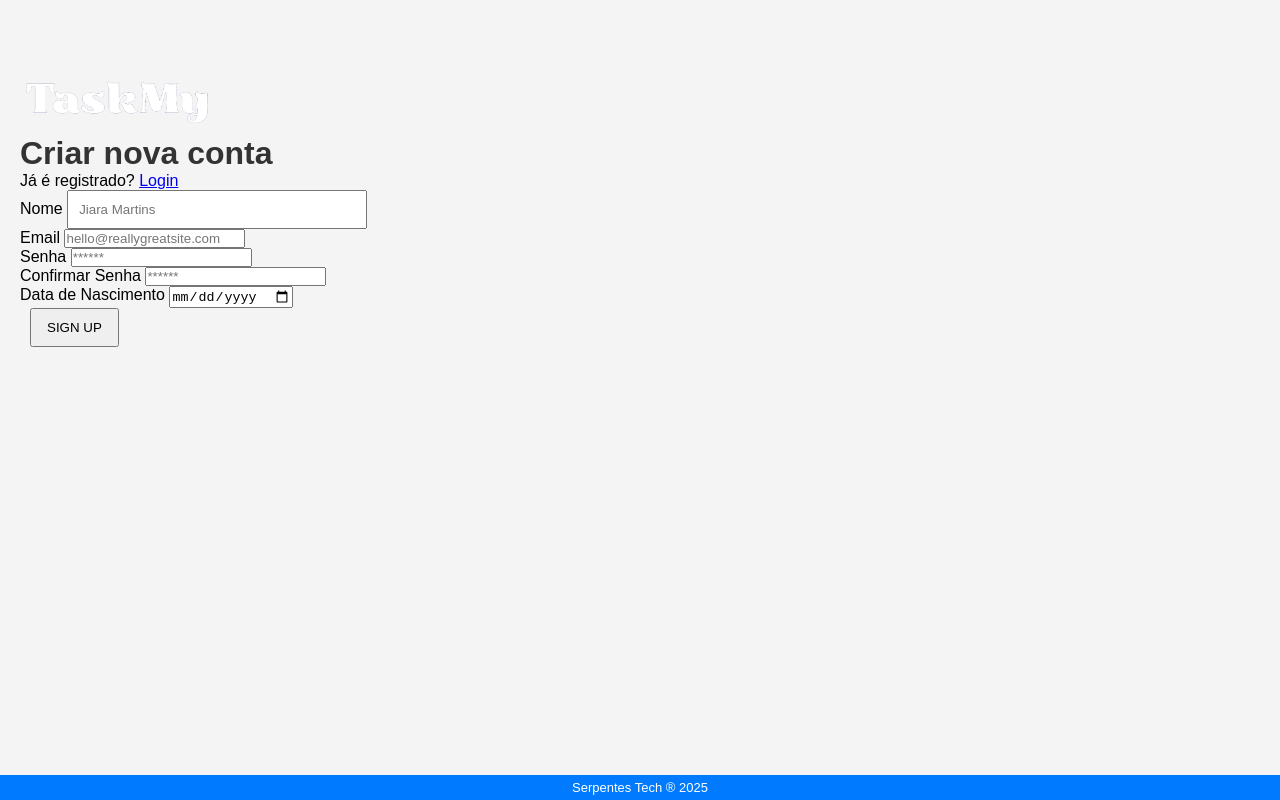
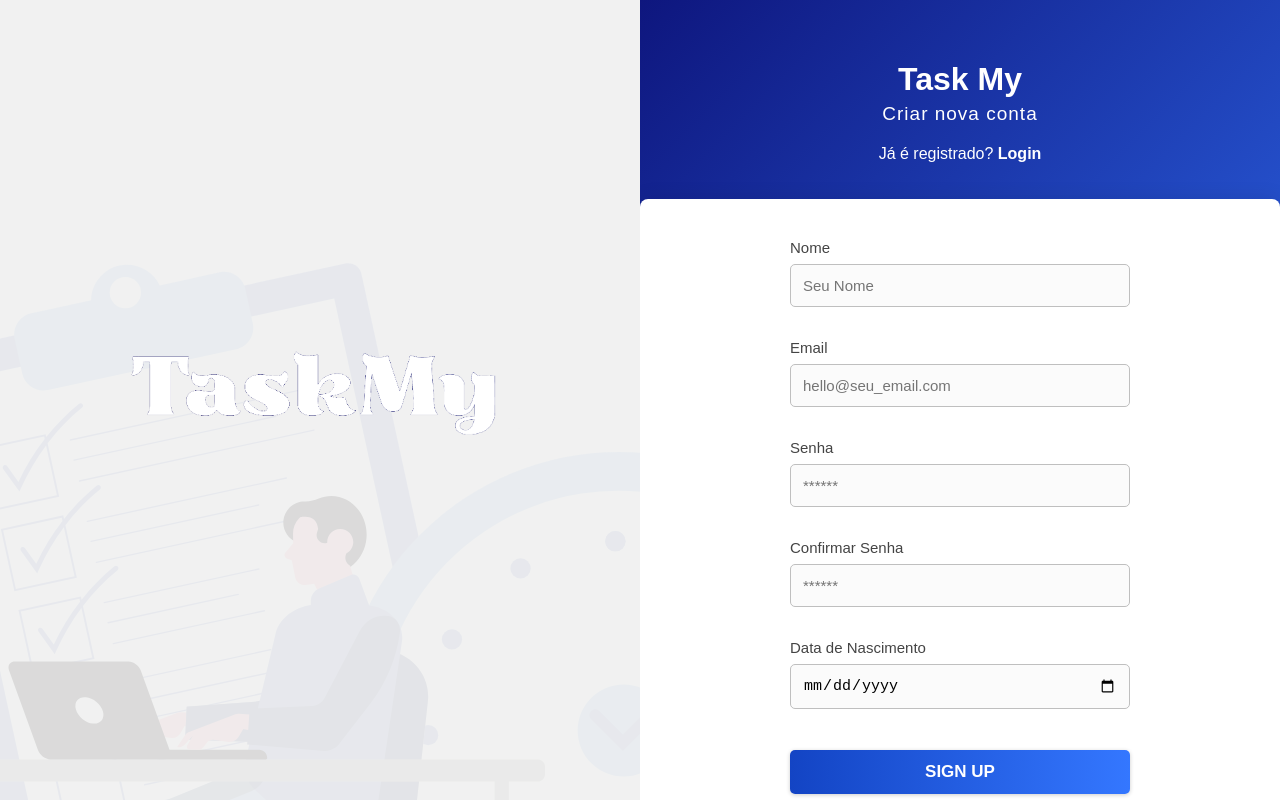
Before and after one commit to EdOliveiraJr/globo_tech_projeto_front, a plain HTML site: page pages/SignUp/SignUp.html in a window 1280 px wide. Drawn offline with Linux system fonts and the light colour scheme.

Commit message:
feat(lsingup): adiciona estilo para a página de singup

```diff
--- a/pages/SignUp/SignUp.html
+++ b/pages/SignUp/SignUp.html
@@ -4,53 +4,60 @@
 <head>
   <meta charset="UTF-8">
   <meta name="viewport" content="width=device-width, initial-scale=1.0">
-  <title>Criar Conta - Lista de Tarefas</title>
-  <link href="https://fonts.googleapis.com/icon?family=Material+Icons" rel="stylesheet">
-  <link rel="stylesheet" href="../../style.css">
-  <script type="module" src="../../layouts/Main/Main.js"></script>
-  <script type="module" src="../../layouts/Footer/Footer.js"></script>
+  <title>Criar Conta - Task My</title>
+  <link rel="stylesheet" href="_signup-style.css">
   <style>
     .error-message {
       color: red;
       font-size: 0.8em;
       height: 1em;
+      display: block;
+      margin-top: 4px;
     }
   </style>
 </head>
 
 <body>
-  <app-main>
-    <div class="signup-container">
-      <img src="../../assets/images/logo.png" alt="Logo TaskMy" width="200">
-      <h1>Criar nova conta</h1>
-      <p>Já é registrado? <a href="../Login/Login.html">Login</a></p>
+  <div class="container">
+    <div class="left-side">
+      <img src="../../assets/images/logo.png" alt="Logo TaskMy" class="logo">
+      <img src="../../assets/images/marca_dagua.svg" alt="Marca d'água" class="marca-dagua">
+    </div>
 
-      <form id="signUpForm" novalidate method="POST" action="/index.html">
-        <div>
+    <div class="right-side">
+      <div class="header">
+        <h1>Task My</h1>
+        <h3>Criar nova conta</h3>
+        <p class="login-link">Já é registrado? <a href="../Login/Login.html">Login</a></p>
+      </div>
+
+      <div class="form-area">
+        <form id="signUpForm" novalidate method="POST" action="../../index.html">
+          <div class="input-group">
             <label for="name">Nome</label>
-          <input type="text" id="name" name="name" placeholder="Jiara Martins" required>
+            <input type="text" id="name" name="name" placeholder="Seu Nome" required>
             <span class="error-message" id="name-error"></span>
           </div>
 
-        <div>
+          <div class="input-group">
             <label for="email">Email</label>
-          <input type="email" id="email" name="email" placeholder="hello@reallygreatsite.com" required>
+            <input type="email" id="email" name="email" placeholder="hello@seu_email.com" required>
             <span class="error-message" id="email-error"></span>
           </div>
 
-        <div>
+          <div class="input-group">
             <label for="password">Senha</label>
             <input type="password" id="password" name="password" placeholder="******" required minlength="6">
             <span class="error-message" id="password-error"></span>
           </div>
 
-        <div>
+          <div class="input-group">
             <label for="confirmPassword">Confirmar Senha</label>
             <input type="password" id="confirmPassword" name="confirmPassword" placeholder="******" required>
             <span class="error-message" id="confirmPassword-error"></span>
           </div>
 
-        <div>
+          <div class="input-group">
             <label for="birthDate">Data de Nascimento</label>
             <input type="date" id="birthDate" name="birthDate" required>
             <span class="error-message" id="birthDate-error"></span>
@@ -58,11 +65,9 @@
 
           <button type="submit">SIGN UP</button>
         </form>
-
       </div>
-  </app-main>
-
-  <app-footer></app-footer>
+    </div>
+  </div>
 
   <script src="./signupScript.js"></script>
 </body>
--- /dev/null
+++ b/pages/SignUp/_signup-style.css
@@ -0,0 +1,194 @@
+body,
+html {
+    margin: 0;
+    height: 100%;
+    font-family: Arial, sans-serif;
+    background: #f1f1f1;
+    overflow: hidden;
+}
+
+.container {
+    display: flex;
+    height: 100vh;
+    width: 100vw;
+    position: relative;
+}
+
+.left-side {
+    display: flex;
+    align-items: center;
+    justify-content: center;
+    width: 50vw;
+    position: relative;
+}
+
+.left-side .logo {
+    width: 80%;
+    max-width: 400px;
+    height: auto;
+    z-index: 1;
+}
+
+.left-side .marca-dagua {
+    position: absolute;
+    width: 1000px;
+    bottom: -300px;
+    left: -100px;
+    opacity: 0.1;
+    z-index: 0;
+}
+
+.right-side {
+    flex: 1;
+    display: flex;
+    flex-direction: column;
+    justify-content: flex-start;
+    align-items: center;
+    background: linear-gradient(135deg, #0e167e 0%, #3477ff 100%);
+    z-index: 1;
+    padding: 0;
+    overflow-y: auto; /* Adicionado para permitir rolagem se o conteúdo for grande */
+}
+
+.header {
+    width: 100%;
+    text-align: center;
+    padding: 40px 0 20px 0; /* Padding ajustado */
+}
+
+.header h1 {
+    color: #fff;
+    font-size: 32px;
+    margin-bottom: 5px;
+    font-weight: bold;
+}
+
+.header h3 {
+    color: #fff;
+    margin-top: 0;
+    margin-bottom: 20px;
+    font-weight: normal;
+    letter-spacing: 1px;
+    font-size: 19px;
+}
+
+.header .login-link {
+    color: #fff;
+    font-size: 1em;
+}
+
+.header .login-link a {
+    color: #fff;
+    font-weight: bold;
+    text-decoration: none;
+}
+
+.header .login-link a:hover {
+    text-decoration: underline;
+}
+
+.form-area {
+    width: 100%;
+    flex: 1;
+    display: flex;
+    flex-direction: column;
+    justify-content: flex-start;
+    align-items: center;
+    background: #fff;
+    border-radius: 8px 8px 0 0;
+    box-shadow: 0 0 20px rgba(0, 0, 0, 0.1);
+    padding: 40px 0; /* Padding ajustado */
+}
+
+form {
+    width: 100%;
+    max-width: 340px;
+    text-align: center;
+}
+
+.input-group {
+    margin-bottom: 15px; /* Margem ajustada */
+    text-align: left;
+}
+
+label {
+    display: block;
+    margin-bottom: 8px; /* Margem ajustada */
+    color: #444;
+    font-size: 15px;
+    font-weight: 500;
+}
+
+input[type="text"],
+input[type="email"],
+input[type="password"],
+input[type="date"] {
+    width: 100%;
+    padding: 12px;
+    border: 1px solid #bfbfbf;
+    border-radius: 5px;
+    font-size: 15px;
+    background: #fbfbfb;
+    box-sizing: border-box;
+}
+
+button {
+    width: 100%;
+    padding: 12px 0;
+    margin-top: 10px; /* Espaçamento adicionado */
+    background: linear-gradient(90deg, #1344c4 0%, #3477ff 100%);
+    border: none;
+    color: #fff;
+    font-size: 17px;
+    font-weight: bold;
+    border-radius: 5px;
+    cursor: pointer;
+    box-shadow: 0 1px 4px rgba(0, 0, 0, 0.2);
+    transition: background 0.2s;
+}
+
+button:hover {
+    background: linear-gradient(90deg, #3477ff 0%, #1344c4 100%);
+}
+
+@media screen and (max-width: 768px) {
+    body, html {
+        overflow: auto;
+    }
+
+    .container {
+        flex-direction: column;
+        height: auto;
+        min-height: 100vh;
+    }
+
+    .left-side {
+        width: 100%;
+        height: 25vh;
+        padding: 20px 0;
+        box-sizing: border-box;
+    }
+
+    .left-side .marca-dagua {
+        display: none;
+    }
+
+    .left-side .logo {
+        max-width: 200px;
+    }
+
+    .right-side {
+        width: 100%;
+        height: auto;
+        overflow-y: visible;
+    }
+
+    .header {
+        padding: 30px 0 15px 0;
+    }
+
+    .form-area {
+        padding: 30px 0;
+        border-radius: 0;
+    }
+}
```
Lines whose indentation alone changed are shown as unchanged.
